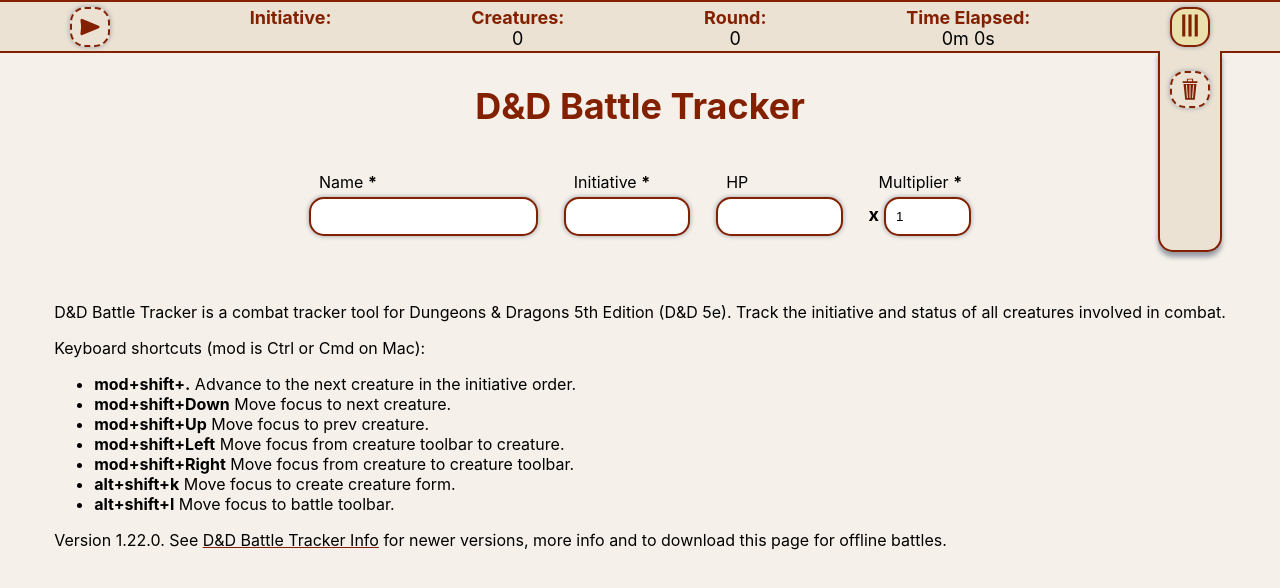
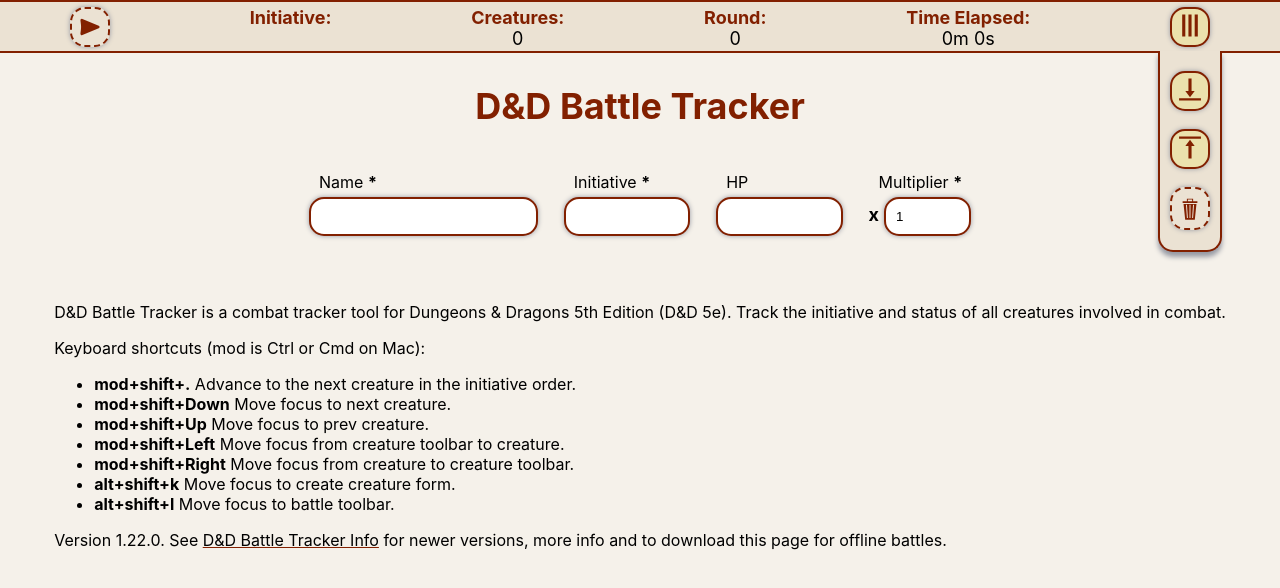
Before and after one commit to Paul-Ladyman/dnd-battle-tracker, a React (Create React App) app: page / in a window 1280 px wide. Both pictures are taken after a click on the button 1190 px from the left and 27 px from the top of the page. Shown: the top 588 px of the page. Built offline with nearby package versions, Linux system fonts and the light colour scheme; the HTML template or start-up script is replaced by a standard one.

Commit message:
Add icons and option menu items for loading and saving

```diff
--- a/src/BattleToolbar.js
+++ b/src/BattleToolbar.js
@@ -5,6 +5,8 @@ import StartBattleIcon from './icons/StartBattleIcon';
 import NextInitiativeIcon from './icons/NextInitiativeIcon';
 import OptionsMenuClosedIcon from './icons/OptionsMenuClosedIcon';
 import OptionsMenuOpenIcon from './icons/OptionsMenuOpenIcon';
+import SaveIcon from './icons/SaveIcon';
+import LoadIcon from './icons/LoadIcon';
 import ResetIcon from './icons/ResetIcon';
 import { hotkeys } from './hotkeys';
 
@@ -79,8 +81,18 @@ class BattleToolbar extends Component {
           >{optionsMenuIcon}</button>
           <div className={optionsClass}>
             <button
+              title="Save Battle"
+              className={buttonClass}
+              onClick={() => {this.toggleOptions()}}
+            ><SaveIcon /></button>
+            <button
+              title="Load Battle"
+              className={buttonClass}
+              onClick={() => {this.toggleOptions()}}
+            ><LoadIcon /></button>
+            <button
               title="Reset Battle"
-              className={`${buttonClasses} battle-toolbar--button__reset`}
+              className={buttonClasses}
               onClick={() => {this.toggleOptions(); resetBattle();}}
               disabled={!creaturesAdded}
             ><ResetIcon /></button>
--- /dev/null
+++ b/src/icons/LoadIcon.js
@@ -0,0 +1,8 @@
+import React from 'react';
+
+function SaveIcon() {
+  return (
+    <svg xmlns="http://www.w3.org/2000/svg" viewBox="0 0 512 512" style={{height: '25px', width: '28px'}}><path d="M0 0h512v512H0z" fill="transparent" fillOpacity="0"></path><g class="" transform="translate(0,0)" ><path d="M224 30v256h-64l96 128 96-128h-64V30h-64zM32 434v48h448v-48H32z" fill="#822000" fillOpacity="1" transform="translate(0, 0) scale(1, 1) rotate(-180, 256, 256)"></path></g></svg>
+  );
+}
+export default SaveIcon;
--- /dev/null
+++ b/src/icons/SaveIcon.js
@@ -0,0 +1,8 @@
+import React from 'react';
+
+function SaveIcon() {
+  return (
+    <svg xmlns="http://www.w3.org/2000/svg" viewBox="0 0 512 512" style={{height: '25px', width: '28px'}}><path d="M0 0h512v512H0z" fill="transparent" fillOpacity="0"></path><g class="" transform="translate(0,0)" ><path d="M224 30v256h-64l96 128 96-128h-64V30h-64zM32 434v48h448v-48H32z" fill="#822000" fillOpacity="1"></path></g></svg>
+  );
+}
+export default SaveIcon;
```
